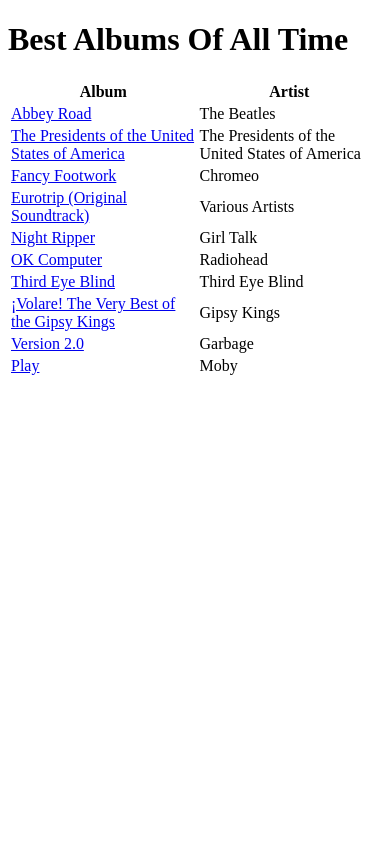
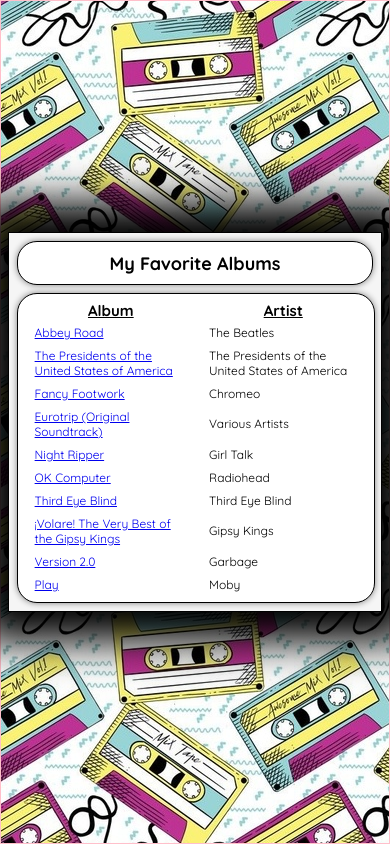
Before and after one commit to tanyafortuna/csis2440, a PHP site: page /music/index.php in a window 390 px wide. Run offline with PHP 8.4, Linux system fonts and the light colour scheme.

Commit message:
Finish the music project

```diff
--- a/music/css/style.css
+++ b/music/css/style.css
@@ -0,0 +1,88 @@
+@import url('https://fonts.googleapis.com/css2?family=Quicksand:wght@300..700&display=swap');
+
+* {
+  margin: 0;
+  padding: 0;
+  box-sizing: border-box;
+  user-select: none;
+  font-family: "Quicksand";
+}
+
+html {
+  background-image: url("../img/bg1.jpg");
+}
+
+body {
+  width: 100vw;
+  height: 100vh;
+  display: grid;
+  place-content: center;
+  border: 1px solid pink;
+  padding: 20px;
+}
+
+main {
+  box-shadow: 0 0 40px 30px black;
+  background-color: whitesmoke;
+  padding: 20px;
+  border: 1px solid black;
+  border-radius: 30px;
+  width: 960px;
+  height: 520px;
+}
+
+h1 {
+  font-size: 36px;
+  text-align: center;
+  margin-bottom: 20px;
+  padding: 20px 0;
+  border: 1px solid black;
+  border-radius: 20px;
+  background-color: white;
+  box-shadow: 0 0 6px 0 grey;
+  height: 80px;
+}
+
+table {
+  border: 1px solid black;
+  border-radius: 20px;
+  padding: 10px;
+  background-color: white;
+  box-shadow: 0 0 6px 0 grey;
+  width: 920px;
+  height: 380px;
+}
+
+thead {
+  text-decoration: underline;
+  margin-bottom: 10px;
+  font-size: 24px;
+}
+tbody { font-size: 19px; }
+td { padding: 3px 10px; }
+
+@media (max-width: 1000px) {
+  body { padding: 2wv; }
+  main { padding: 2vw; width: 96vw; height: fit-content; }
+  h1 { margin-bottom: 2vw;}
+  table { width: 92vw; height: 335px; }
+  tbody { font-size: 16px; }
+}
+
+@media (max-width: 830px) {
+  h1 { font-size: 24px; height: 50px; padding: 10px; }
+  table { height: 300px; }
+  thead { font-size: 18px; }
+  tbody { font-size: 14px; }
+}
+
+@media (max-width: 740px) {
+  table { height: 300px; padding: 5px; }
+  tbody { font-size: 12px; }
+}
+
+@media (max-width: 400px) {
+  main { border-radius: 0;}
+  h1 { font-size: 18px; height: 44px; }
+  thead { font-size: 15px; }
+}
--- a/music/index.php
+++ b/music/index.php
@@ -7,10 +7,12 @@
 <html lang="en">
 <head>
   <meta name="viewport" content="width=device-width, initial-scale=1.0">
+  <link rel="stylesheet" type="text/css" href="css/style.css">
   <title>Best Albums Ever</title>
 </head>
 <body>
-  <h1>Best Albums Of All Time</h1>
+  <main>
+    <h1>My Favorite Albums</h1>
     <table>
       <thead>
         <tr>
@@ -22,6 +24,7 @@
         <?php echo getTableData(); ?>
       </tbody>
     </table>
+  </main>
 </body>
 </html>
 
```
Also changed, not shown: music/img/bg1.jpg (added). Lines whose indentation alone changed are shown as unchanged.
